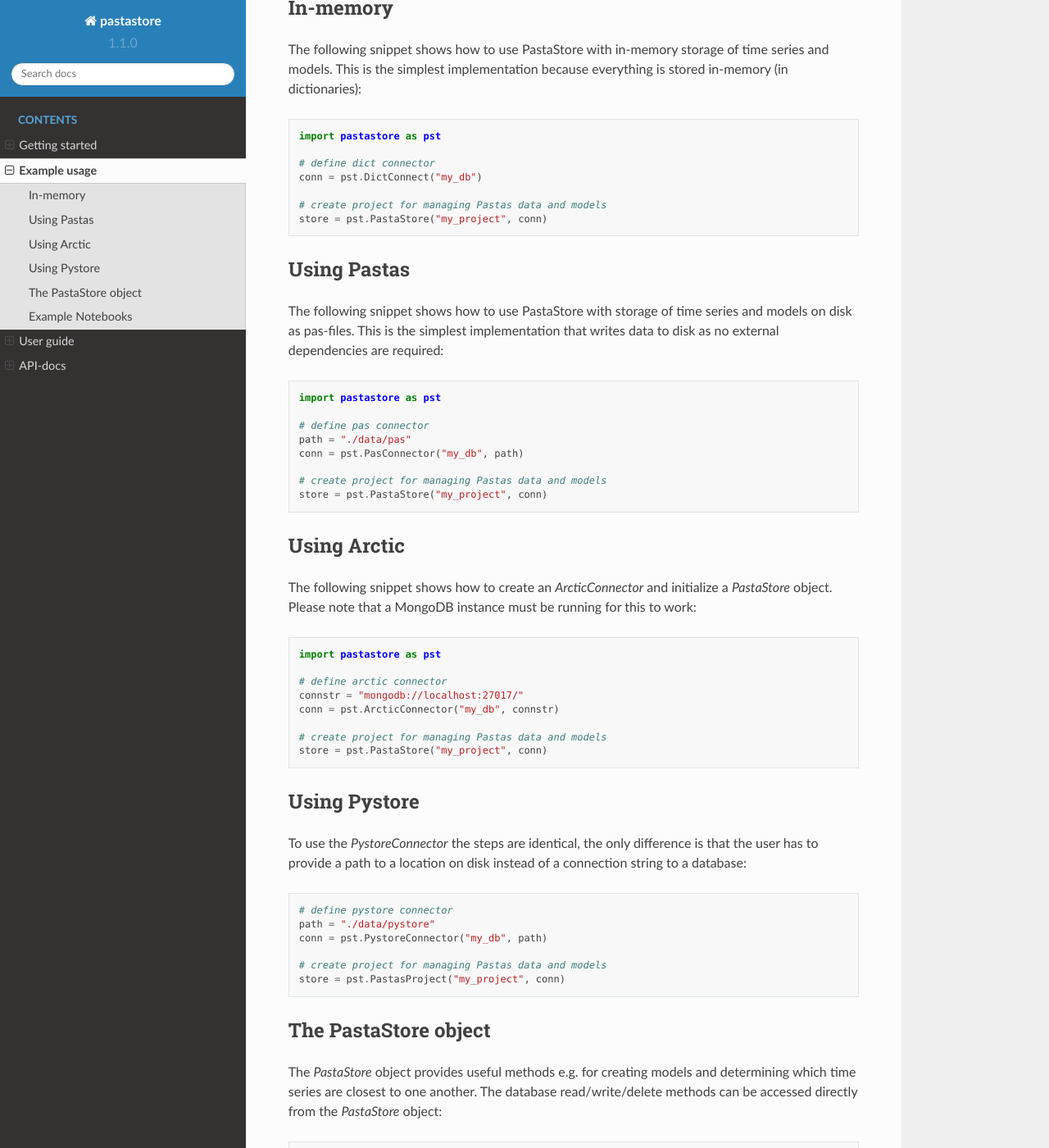
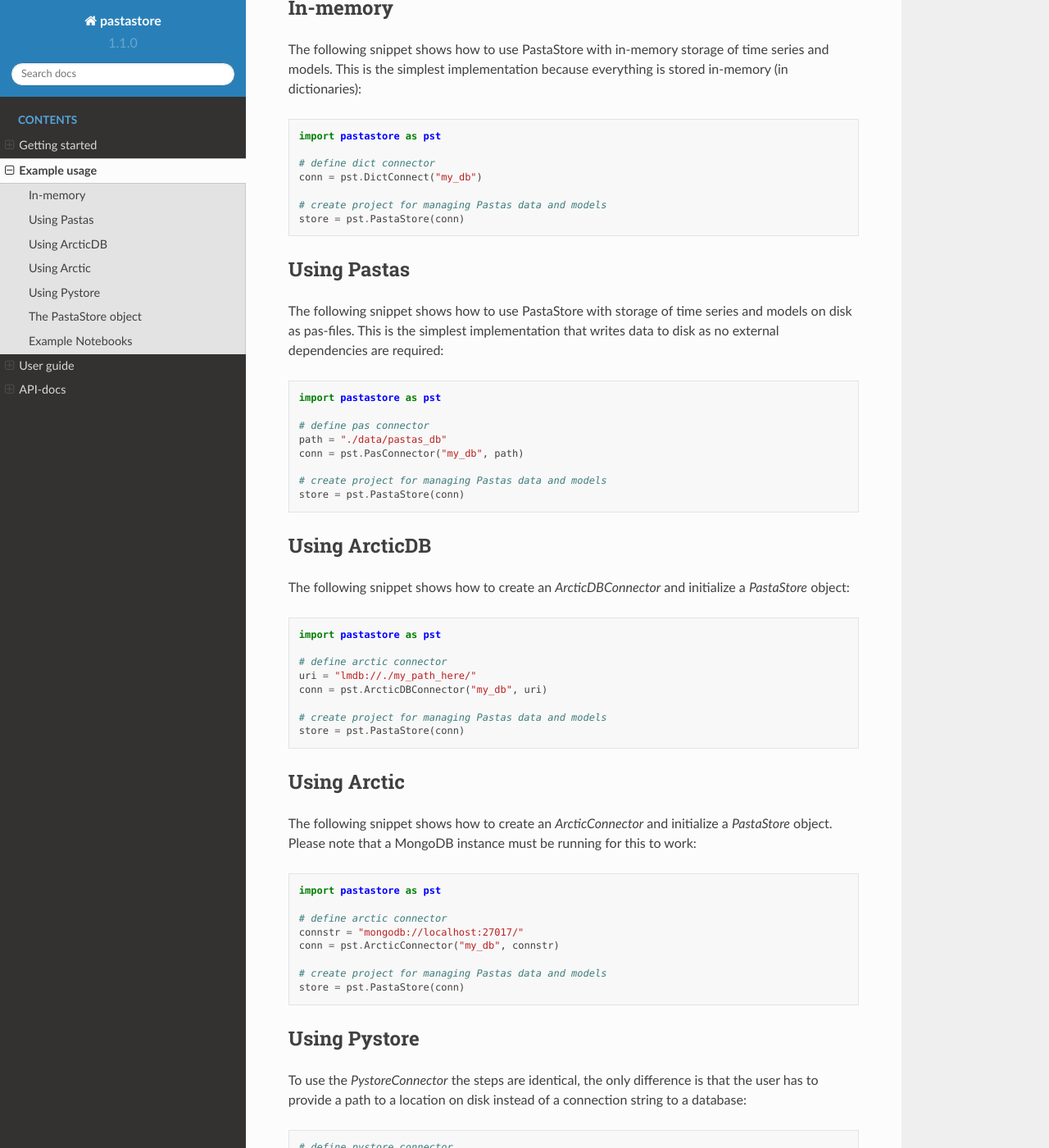
Before and after one commit to pastas/pastastore, a Sphinx documentation site: the page built from docs/examples.rst, in a window 1280 px wide and 1400 px high, scrolled down 335 px. Shown: the whole window at 82% size. Built offline with Sphinx 7.4.7 and the Read the Docs theme 2.0.0, drawn with Linux system fonts in a browser that asks for light colours; the version number is read from the project's files by our own code.

Commit message:
update docs

```diff
--- a/docs/examples.rst
+++ b/docs/examples.rst
@@ -22,7 +22,7 @@
    conn = pst.DictConnect("my_db")
 
    # create project for managing Pastas data and models
-   store = pst.PastaStore("my_project", conn)
+   store = pst.PastaStore(conn)
 
 
 Using Pastas
@@ -35,11 +35,27 @@
    import pastastore as pst
 
    # define pas connector
-   path = "./data/pas"
+   path = "./data/pastas_db"
    conn = pst.PasConnector("my_db", path)
 
    # create project for managing Pastas data and models
-   store = pst.PastaStore("my_project", conn)
+   store = pst.PastaStore(conn)
+
+
+Using ArcticDB
+--------------
+
+The following snippet shows how to create an `ArcticDBConnector` and initialize
+a `PastaStore` object::
+
+   import pastastore as pst
+
+   # define arctic connector
+   uri = "lmdb://./my_path_here/"
+   conn = pst.ArcticDBConnector("my_db", uri)
+
+   # create project for managing Pastas data and models
+   store = pst.PastaStore(conn)
 
 
 Using Arctic
@@ -56,7 +72,7 @@
    conn = pst.ArcticConnector("my_db", connstr)
 
    # create project for managing Pastas data and models
-   store = pst.PastaStore("my_project", conn)
+   store = pst.PastaStore(conn)
 
 
 Using Pystore
@@ -71,7 +87,7 @@
    conn = pst.PystoreConnector("my_db", path)
 
    # create project for managing Pastas data and models
-   store = pst.PastasProject("my_project", conn)
+   store = pst.PastasProject(conn)
 
 
 The PastaStore object
--- a/docs/getting_started.rst
+++ b/docs/getting_started.rst
@@ -25,7 +25,7 @@
 
     import pastastore as pst
     conn = pst.DictConnector("my_connector")
-    store = pst.PastaStore("my_store", conn)
+    store = pst.PastaStore(conn)
 
 See the :ref:`examples` section for some quick examples on how to get started.
 
--- a/docs/utils.rst
+++ b/docs/utils.rst
@@ -12,6 +12,7 @@
 * :meth:`pastastore.util.delete_pas_connector`
 * :meth:`pastastore.util.delete_pystore_connector`
 * :meth:`pastastore.util.delete_arctic_connector`
+* :meth:`pastastore.util.delete_arcticdb_connector`
 * :meth:`pastastore.util.copy_database`
 
 
```
Also changed, not shown: docs/connectors.rst (+22 -0 lines), docs/modules.rst (+9 -0 lines), readme.md (+1 -1 lines).
